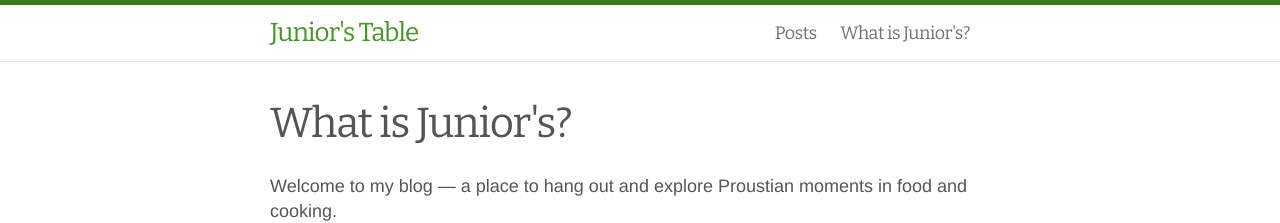
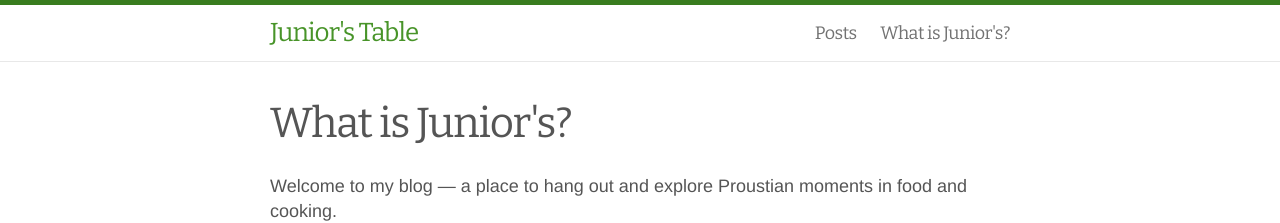
Before and after one commit to eleniharlan/elenijr.net, a Jekyll site: the page built from _posts/static/2014-01-03-about.md, in a window 1280 px wide. Shown: the top 223 px of the page. Built offline with Jekyll 4.4.1, drawn with Linux system fonts in a browser that asks for light colours.

Commit message:
Make about Page editable. Fixes issues #22, #23, #28

```diff
--- a/_includes/header.html
+++ b/_includes/header.html
@@ -2,7 +2,7 @@
     <div class="wrap">
         <a class="site-title" href="{{ site.baseurl }}/">{{ site.title }}</a>
         <nav class="site-nav">
-      <a href="#" class="menu-icon">
+          <a href="#" class="menu-icon">
         <svg version="1.1" xmlns="http://www.w3.org/2000/svg" xmlns:xlink="http://www.w3.org/1999/xlink" x="0px" y="0px"
            viewBox="0 0 18 15" enable-background="new 0 0 18 15" xml:space="preserve">
           <path fill="#505050" d="M18,1.484c0,0.82-0.665,1.484-1.484,1.484H1.484C0.665,2.969,0,2.304,0,1.484l0,0C0,0.665,0.665,0,1.484,0
@@ -14,12 +14,8 @@
         </svg>
       </a>
       <div class="trigger">
-        {% for page in site.pages %}
-            {% if page.exclude == null%}
-            <a class="page-link" href="{{ page.url | prepend: site.baseurl }}">{{ page.title }}</a>
-            {% endif %}
-
-        {% endfor %}
+        <a class="page-link" href="/posts">Posts</a>
+        <a class="page-link" href="/about">What is Junior's?</a>
       </div>
         </nav>
     </div>
```
Also changed, not shown: _posts/static/2014-01-03-about.md (renamed from 2014-01-03-about.md).
